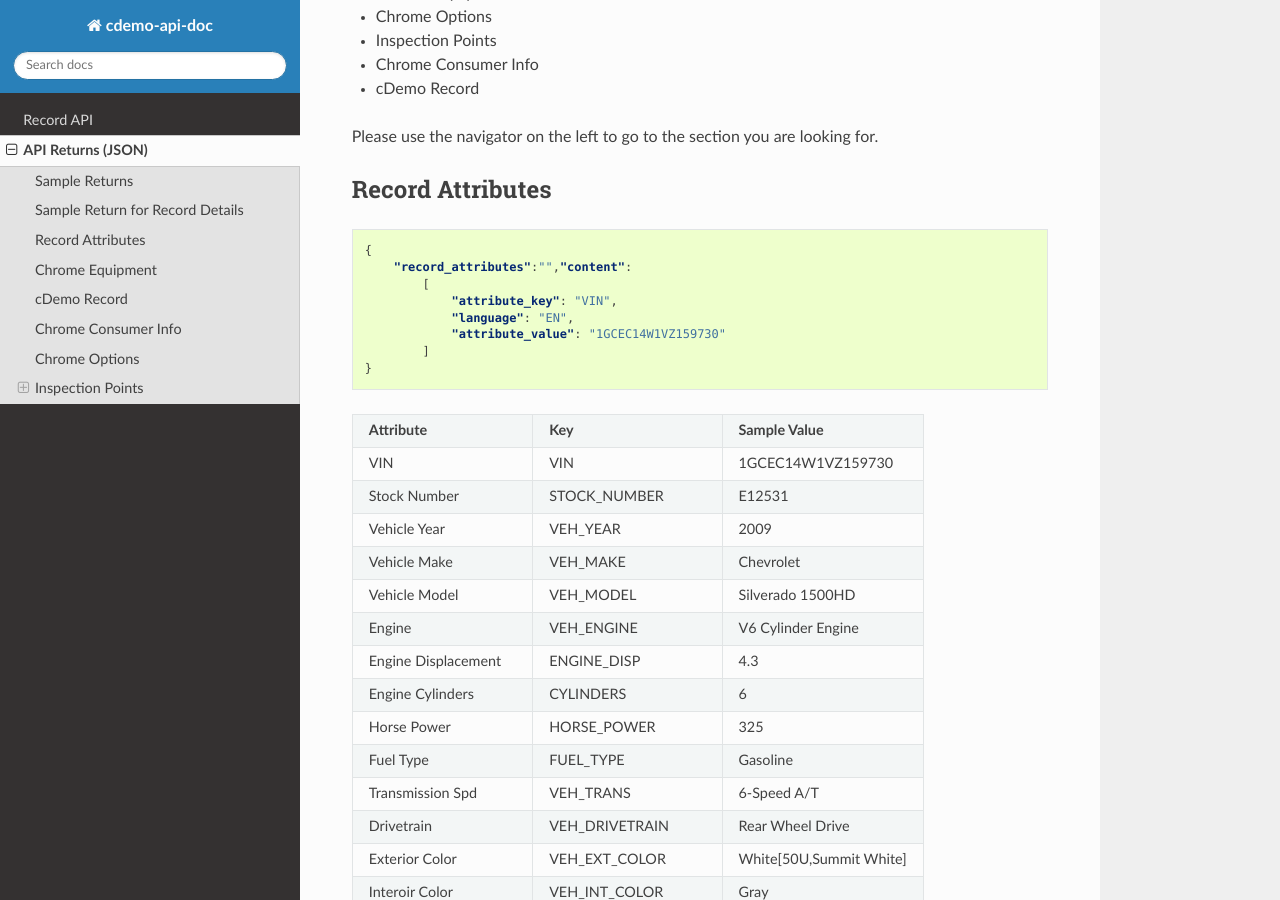
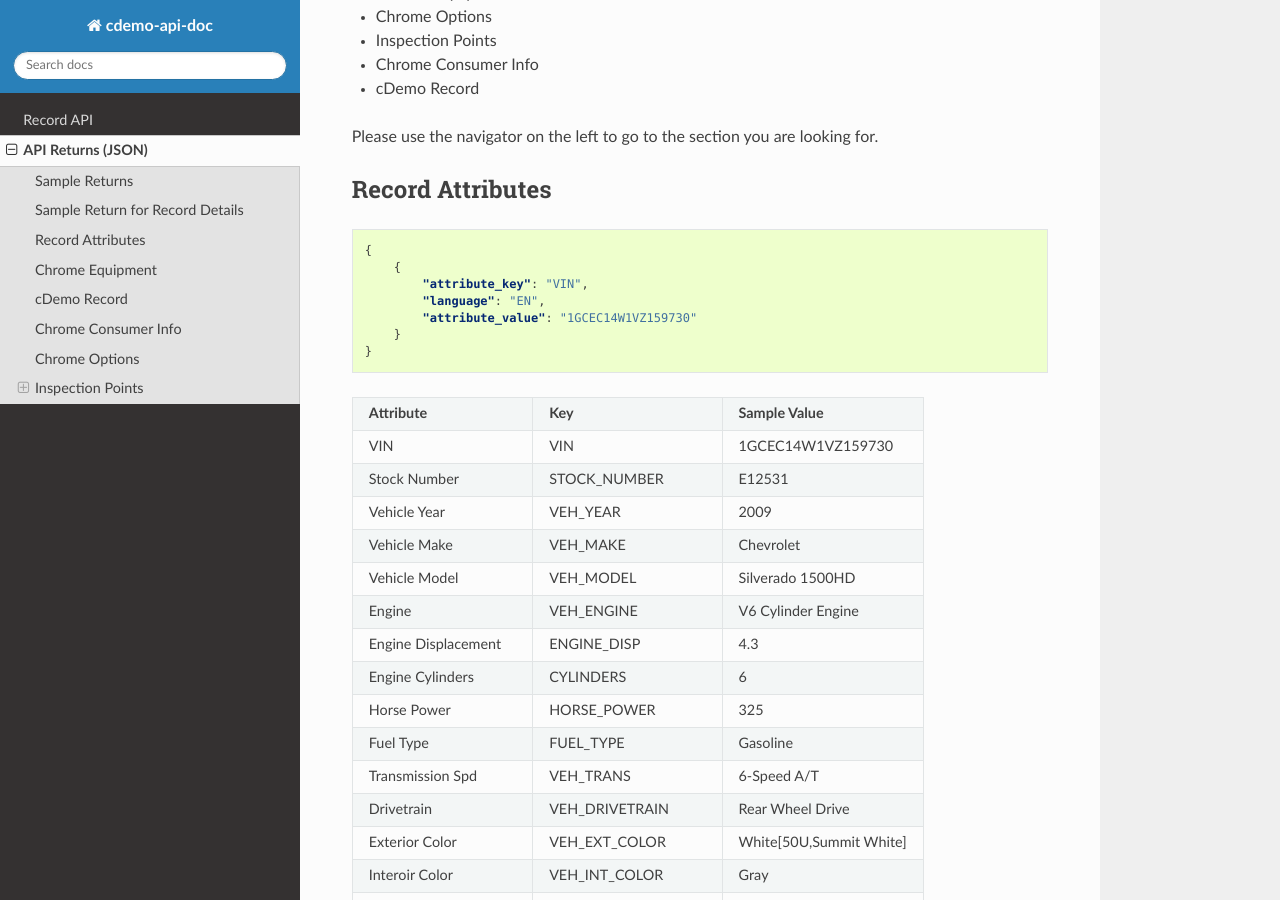
Before and after one commit to cdemomobilesolutions/apidoc, a Sphinx documentation site: the page built from source/api_returns.rst, in a window 1280 px wide and 900 px high, scrolled down 602 px. Built offline with Sphinx 7.4.7 and the Read the Docs theme 2.0.0, drawn with Linux system fonts in a browser that asks for light colours.

Commit message:
Chrome Options

```diff
--- a/source/api_returns.rst
+++ b/source/api_returns.rst
@@ -38,12 +38,11 @@ Record Attributes
 .. code-block:: json
 
     {
-        "record_attributes":"","content":
-            [
-                "attribute_key": "VIN",
-                "language": "EN",
-                "attribute_value": "1GCEC14W1VZ159730"
-            ]
+        {
+            "attribute_key": "VIN",
+            "language": "EN",
+            "attribute_value": "1GCEC14W1VZ159730"
+        }
     }
 
 
```
